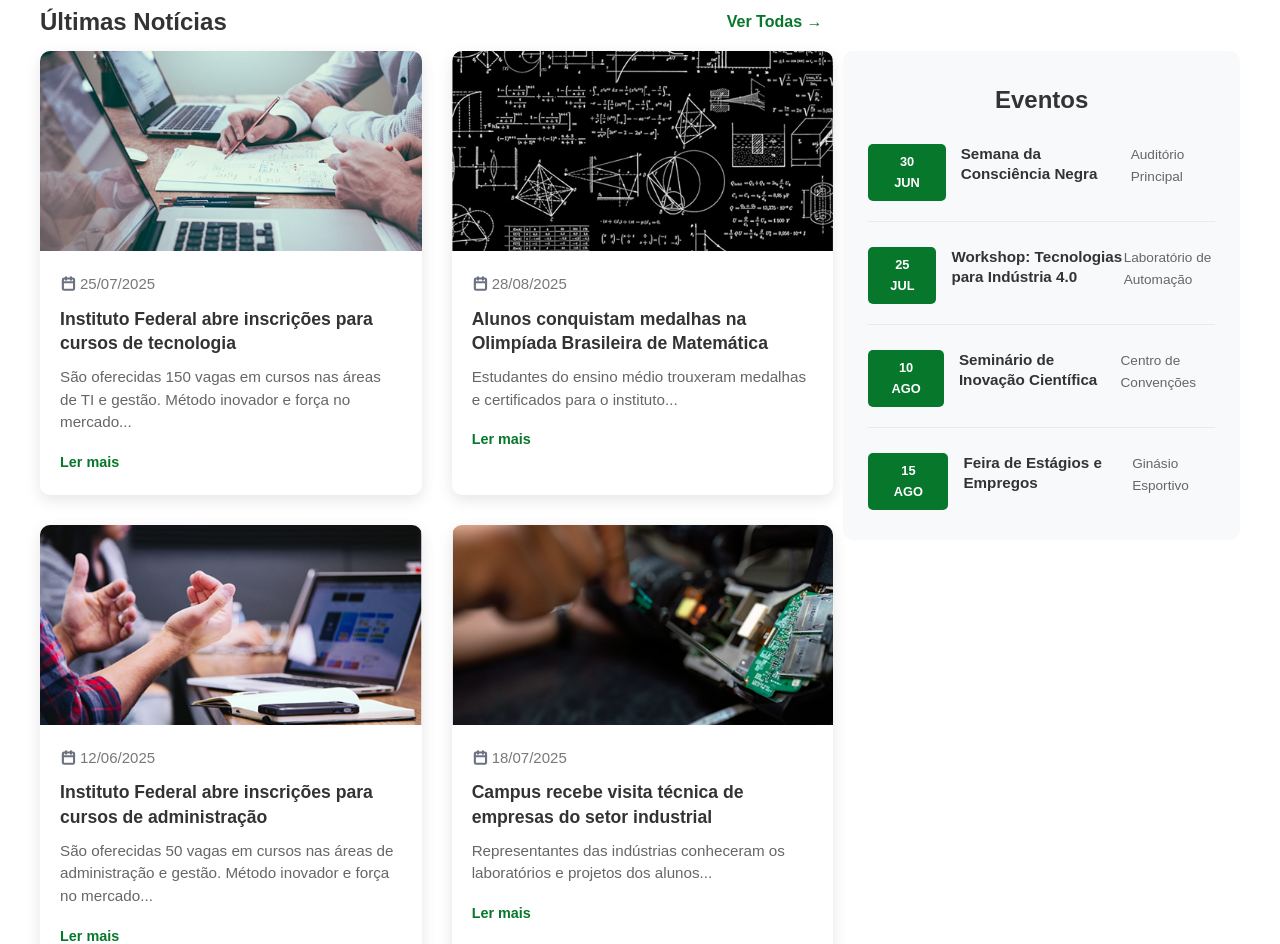
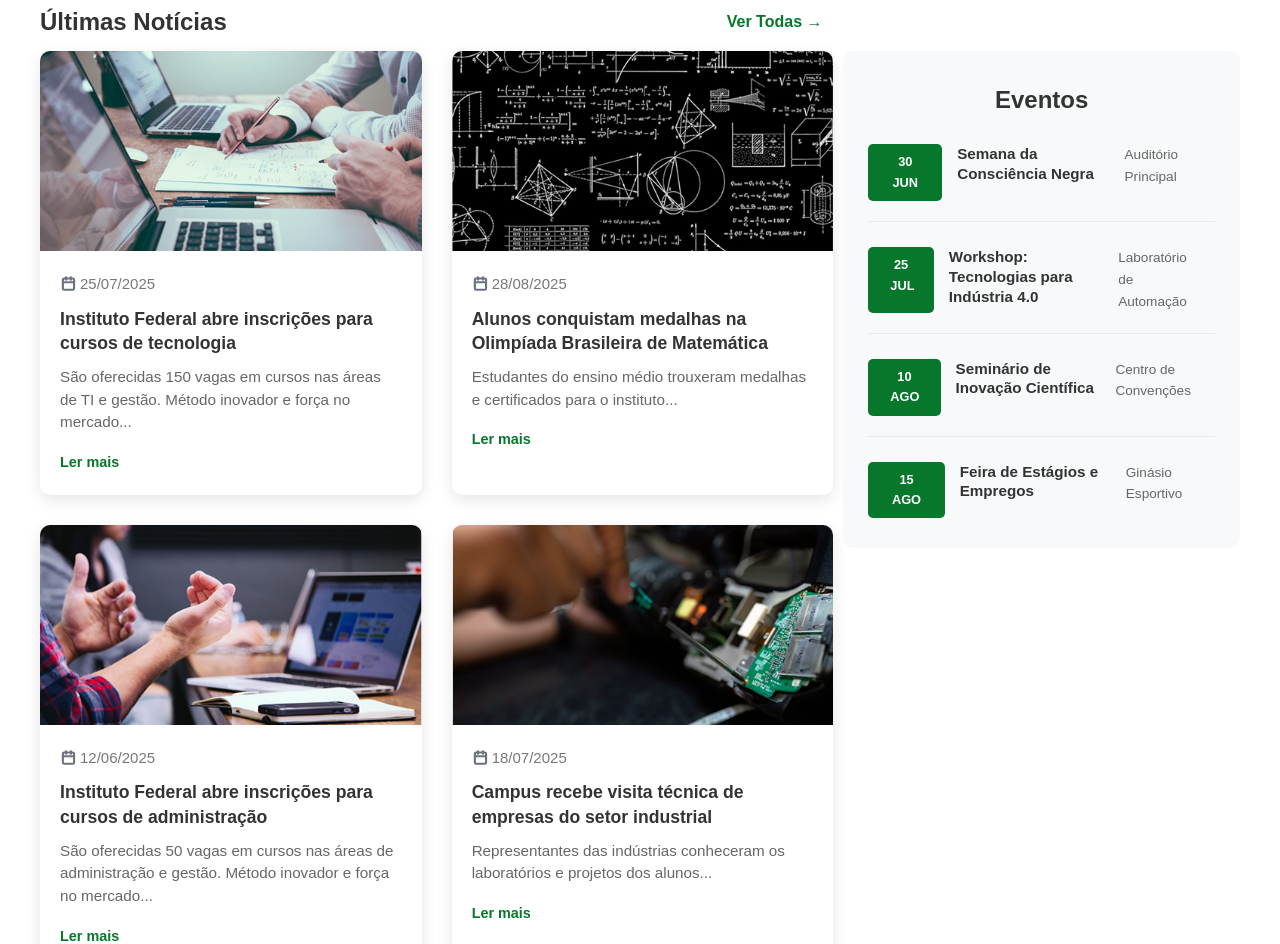
Before and after one commit to Luisdevux/responsividade, a website built with Vite: page index.html in a window 1280 px wide. Shown: the part 1227-2171 px from the top of the page. Built offline with nearby package versions, Linux system fonts and the light colour scheme.

Commit message:
Realizado ajustes no card de eventos

```diff
--- a/src/style.css
+++ b/src/style.css
@@ -465,6 +465,7 @@ body {
 .event-item p {
   color: #666;
   font-size: 0.85rem;
+  padding: 0px 15px;
 }
 
 .courses {
```
